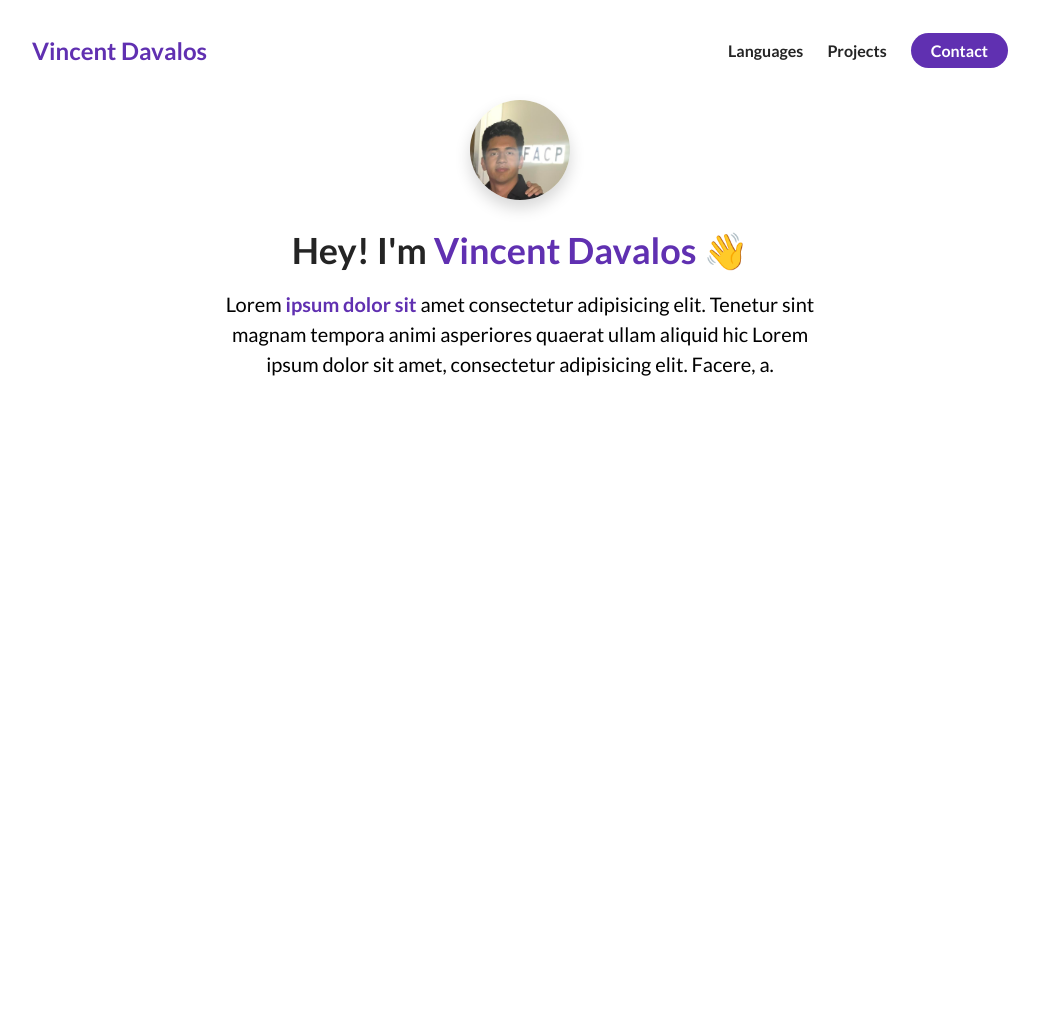
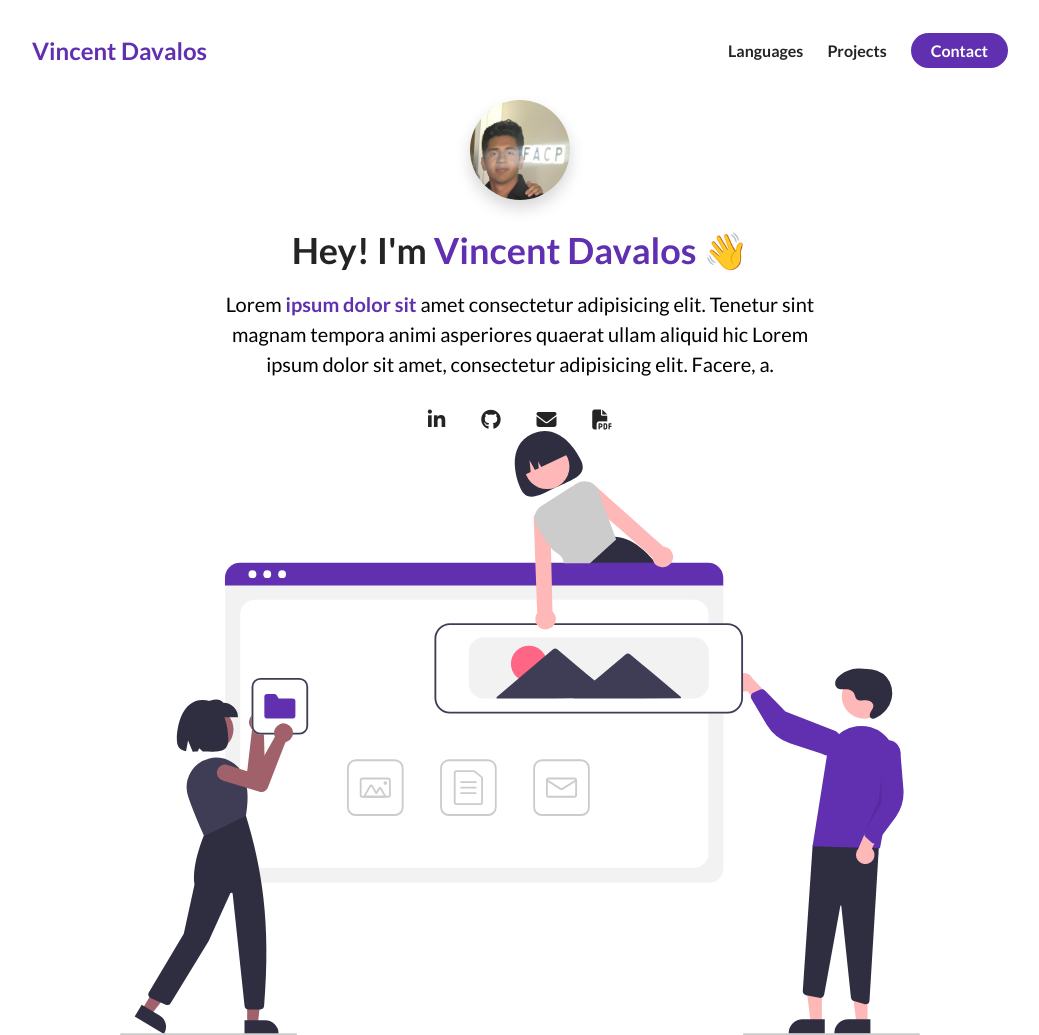
Before and after one commit to VincentDavalos1/E-Protfolio-Practice, a plain HTML site: page index.html in a window 1280 px wide. Shown: the whole page, without its empty margins (120-1159 px from the left). Before the commit the page ends 800 px from the top, so only its background shows below. Drawn offline with Linux system fonts and the light colour scheme.

Commit message:
about me

```diff
--- a/index.html
+++ b/index.html
@@ -6,7 +6,7 @@
     <meta name="viewport" content="width=device-width, initial-scale=1.0" />
     <title>Vincent Davalos</title>
     <link rel="stylesheet" href="./style.css" />
-    <script src="https://kit.fontawesome.com/c8e4d183c2.js" crossorigin="anonymous"></script>
+    <script src="https://kit.fontawesome.com/95c64f95e8.js" crossorigin="anonymous"></script>
   </head>
 
   <body>
@@ -46,16 +46,27 @@
               Hey! I'm <span class="text--purple">Vincent Davalos</span> 👋
             </h1>
             <p class="about-me__info--para">
-                 Lorem <strong class="text--purple">ipsum dolor sit</strong> amet consectetur adipisicing elit. Tenetur
+             Lorem <strong class="text--purple">ipsum dolor sit</strong> amet consectetur adipisicing elit. Tenetur
               sint magnam tempora animi asperiores quaerat ullam aliquid hic Lorem ipsum dolor sit amet, consectetur adipisicing elit. Facere, a.
             </p>
             <div class="about-me__links">
-                <a href="" class="about-me__link"></a>
-                <a href="" class="about-me__link"></a>
-                <a href="" class="about-me__link"></a>
-                <a href="" class="about-me__link"></a>
+                <a href="" class="about-me__link">
+                    <i class="fa-brands fa-linkedin-in"></i>
+                </a>
+                <a href="" class="about-me__link">
+                    <i class="fa-brands fa-github"></i>
+                </a>
+                <a href="" class="about-me__link">
+                    <i class="fa-solid fa-envelope"></i>
+                </a>
+                <a href="" class="about-me__link">
+                    <i class="fas fa-file-pdf"></i>
+                </a>
             </div>
           </div>
+          <figure class="about-me__img--container">
+            <img src="./assets/undraw_websites.svg" class="about-me__img" alt="">
+          </figure>
         </div>
       </div>
     </section>
--- a/style.css
+++ b/style.css
@@ -93,6 +93,11 @@ nav {
     flex-direction: column;
 }
 
+.about-me__info {
+    display: flex;
+    flex-direction: column;
+}
+
 .about-me__info--container {
     display: flex;
     flex-direction: column;
@@ -129,3 +134,20 @@ nav {
     font-size: 20px;
     margin-bottom: 28px;
 }
+
+.about-me__link {
+    font-size: 20px;
+    color: #242424;
+    text-decoration: none;
+    padding: 0 16px;
+}
+
+.about-me__img--container {
+    flex: 1;
+    display: flex;
+    align-items: center;
+}
+
+.about-me__img {
+    width: 100%;
+}
```
